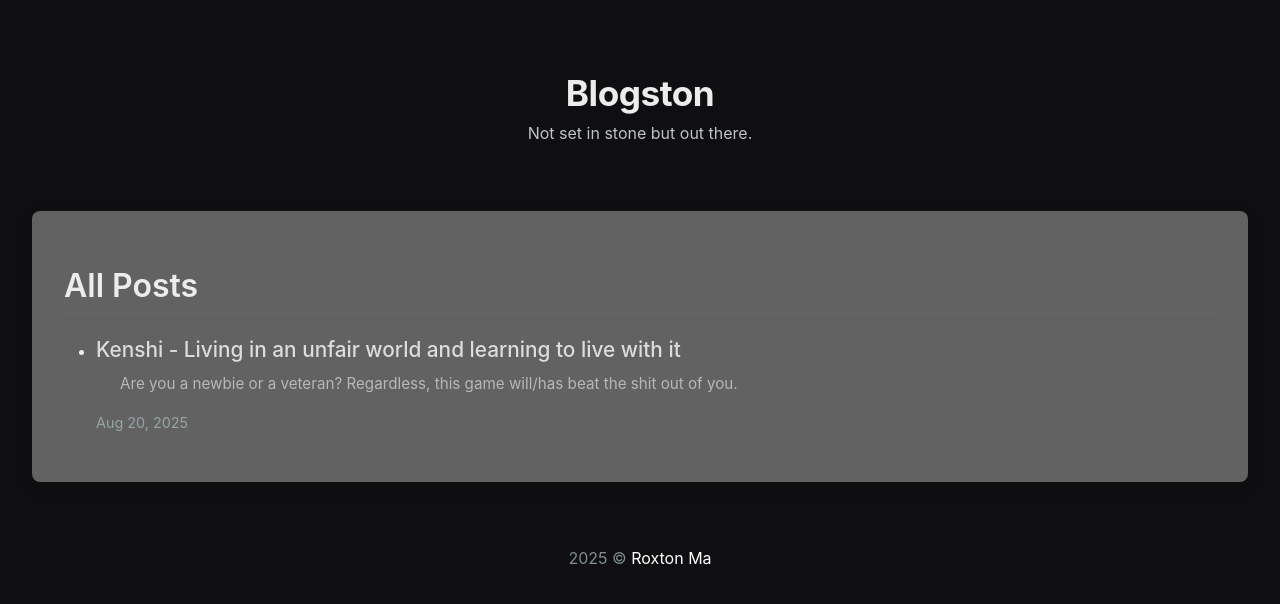
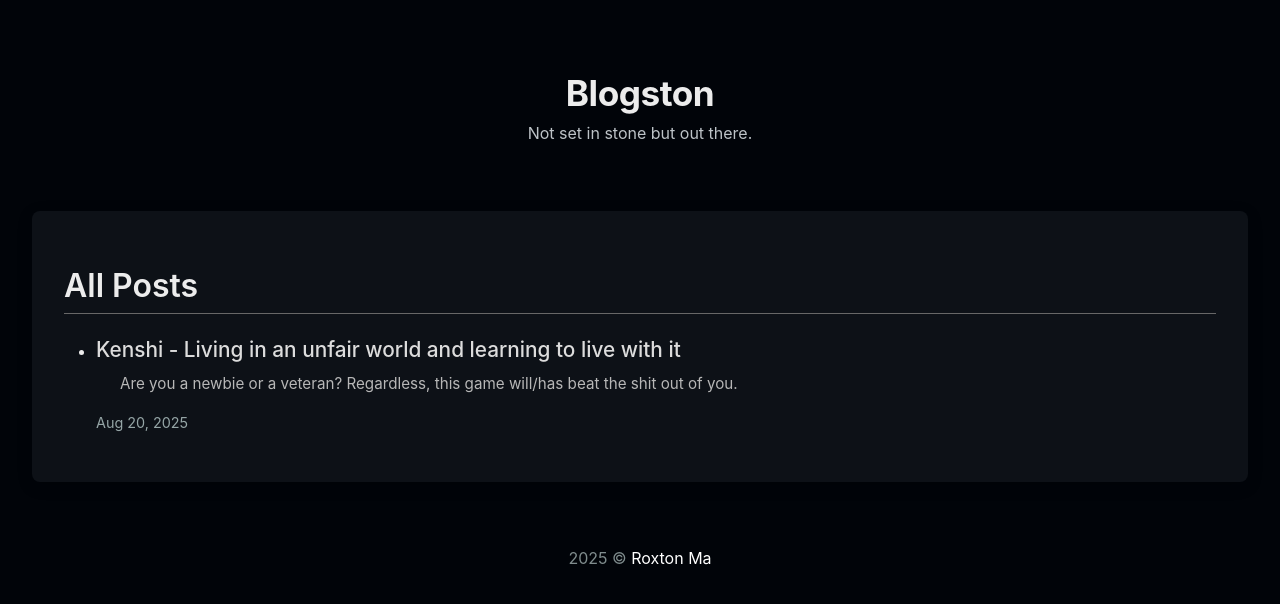
Before and after one commit to roxtonma/blog, a Jekyll site: the page built from index.html, in a window 1280 px wide. Shown: the top 604 px of the page. Built offline with Jekyll 4.4.1, drawn with Linux system fonts in a browser that asks for light colours.

Commit message:
Color change

```diff
--- a/css/style.css
+++ b/css/style.css
@@ -1,8 +1,8 @@
 :root {
   --font-family: -apple-system, BlinkMacSystemFont, "Segoe UI", Roboto, Helvetica, Arial, sans-serif;
   --text-color: #ececec;
-  --bg-color: #0f0f11;
-  --card-bg-color: #626262;
+  --bg-color: #010409;
+  --card-bg-color: #0d1117;
   --link-color: #dcdcdc;
   --link-hover-color: #2b2b2b;
   --border-color: #676767;
```
Also changed, not shown: README.md, 1 other file.
